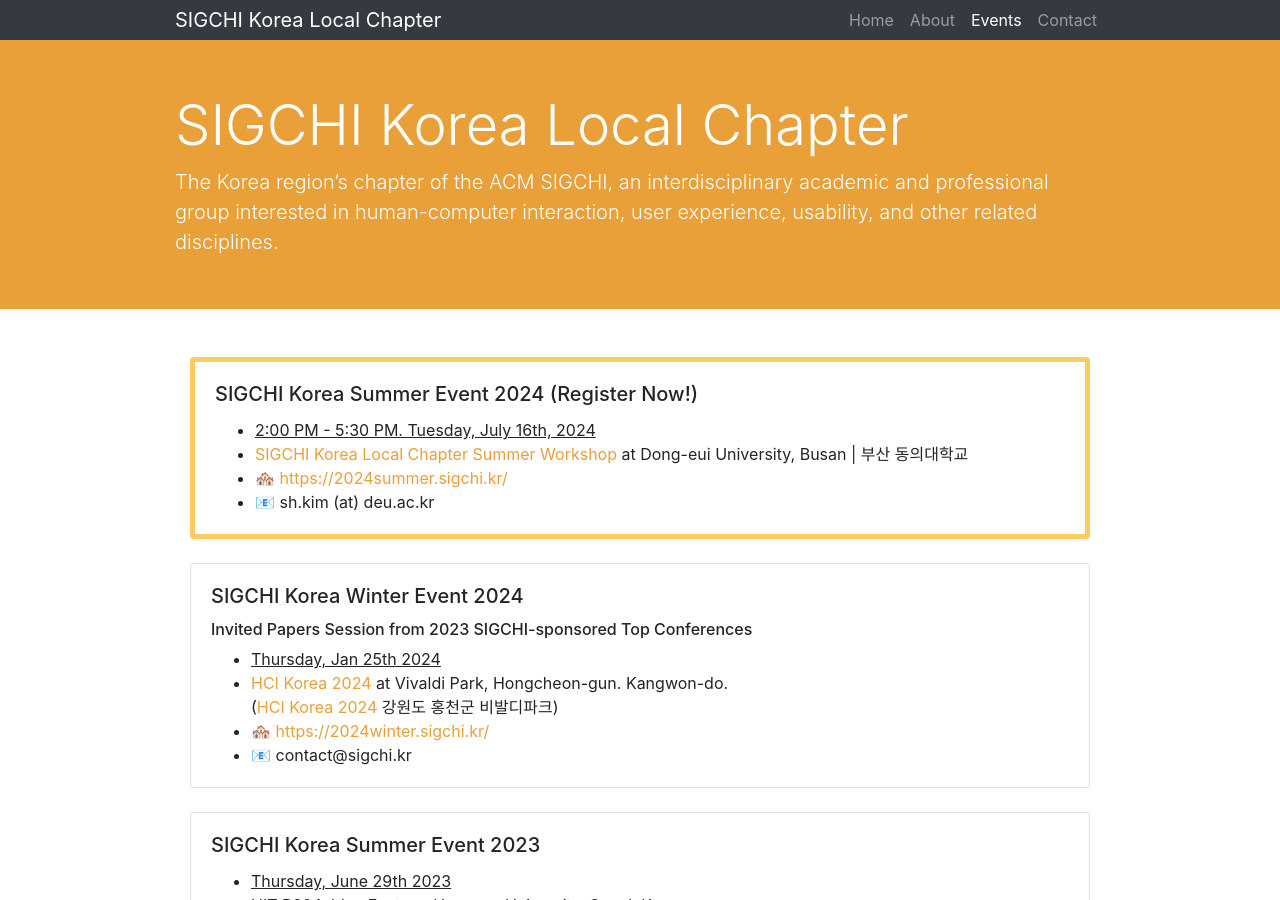
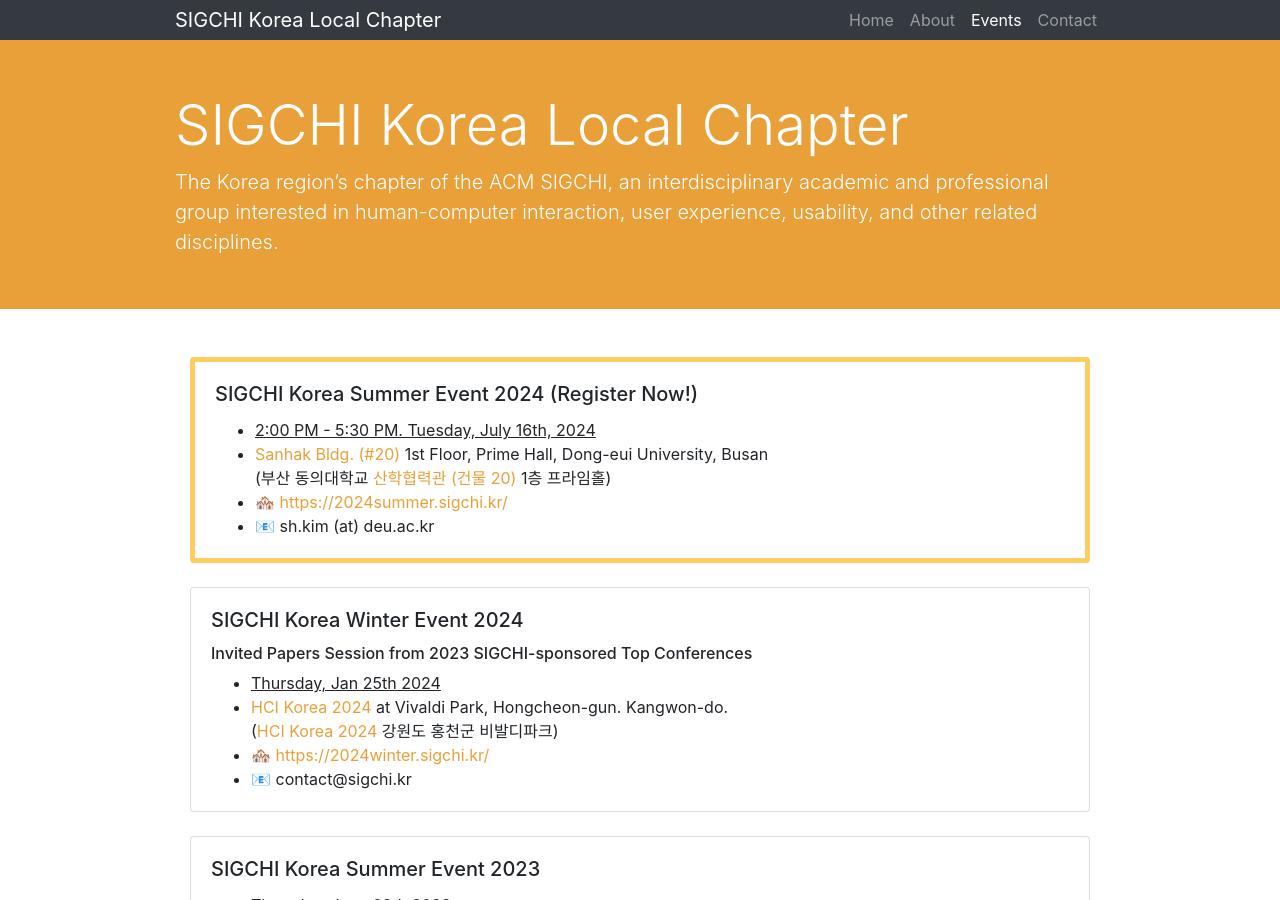
Before and after one commit to sigchikr/sigchikr.github.io, a Jekyll site: the page built from _pages/events.md, in a window 1280 px wide and 900 px high. Built offline with Jekyll 4.4.1, drawn with Linux system fonts in a browser that asks for light colours.

Commit message:
Update events.md

```diff
--- a/_pages/events.md
+++ b/_pages/events.md
@@ -11,7 +11,8 @@
             <ul class="card-text">
                 <li><u>2:00 PM - 5:30 PM. Tuesday, July 16th, 2024</u></li>
                 <li>
-                    <a href="https://2024summer.sigchi.kr/" target="_blank">SIGCHI Korea Local Chapter Summer Workshop</a> at Dong-eui University, Busan | 부산 동의대학교<br />
+                    <a href="https://naver.me/GEA38hdT" target="_blank">Sanhak Bldg. (#20)</a> 1st Floor, Prime Hall, Dong-eui University, Busan<br />
+                    (부산 동의대학교 <a href="https://naver.me/GEA38hdT" target="_blank">산학협력관 (건물 20)</a> 1층 프라임홀)<br />
                 </li>
                 <li>🏘️ <a href="https://2024summer.sigchi.kr/" target="_blank">https://2024summer.sigchi.kr/</a></li>
                 <li>📧 sh.kim (at) deu.ac.kr</li>
```
